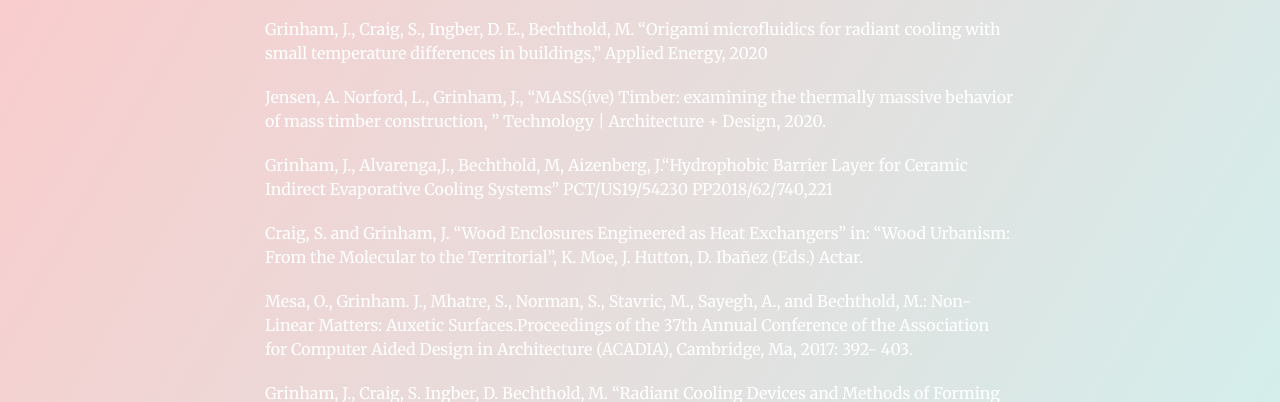
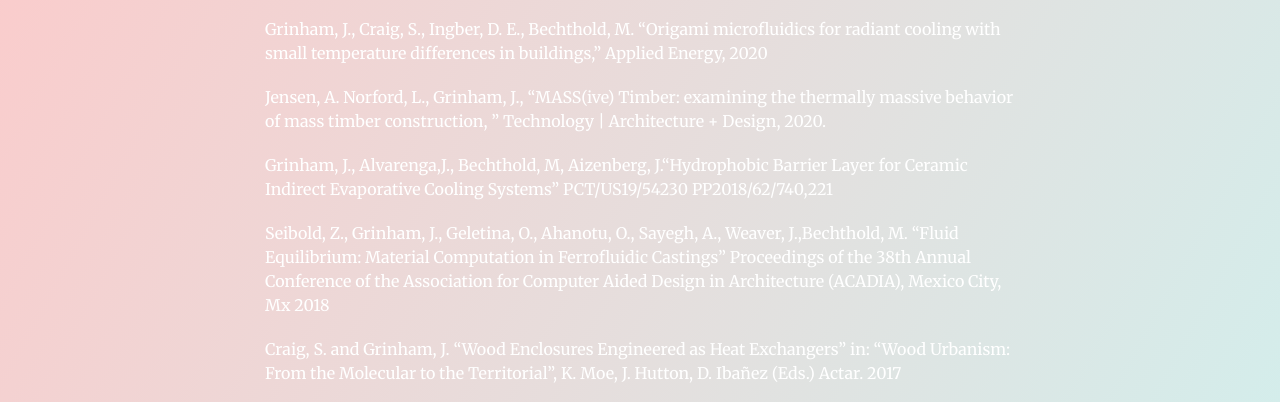
Before and after one commit to jgrinham/site, a website: page Publications/index.html in a window 1280 px wide. Shown: the part 395-797 px from the top of the page. Drawn offline with nearby package versions, Linux system fonts and the light colour scheme; files that its build step writes are made by us from their sources; files whose address does not match are found by name.

Commit message:
update
update

```diff
--- a/Publications/index.html
+++ b/Publications/index.html
@@ -100,7 +100,9 @@
 
                     <p class="text-faded-2 text-left">Grinham, J., Alvarenga,J., Bechthold, M, Aizenberg, J.“Hydrophobic Barrier Layer for Ceramic Indirect Evaporative Cooling Systems” PCT/US19/54230 PP2018/62/740,221</p>
 
-                    <p class="text-faded-2 text-left">Craig, S. and Grinham, J. “Wood Enclosures Engineered as Heat Exchangers” in: “Wood Urbanism: From the Molecular to the Territorial”, K. Moe, J. Hutton, D. Ibañez (Eds.) Actar.</p>
+                    <p class="text-faded-2 text-left">Seibold, Z., Grinham, J., Geletina, O., Ahanotu, O., Sayegh, A., Weaver, J.,Bechthold, M. “Fluid Equilibrium: Material Computation in Ferrofluidic Castings” Proceedings of the 38th Annual Conference of the Association for Computer Aided Design in Architecture (ACADIA), Mexico City, Mx 2018</p>
+
+                    <p class="text-faded-2 text-left">Craig, S. and Grinham, J. “Wood Enclosures Engineered as Heat Exchangers” in: “Wood Urbanism: From the Molecular to the Territorial”, K. Moe, J. Hutton, D. Ibañez (Eds.) Actar. 2017</p>
 
                     <p class="text-faded-2 text-left">Mesa, O., Grinham. J., Mhatre, S., Norman, S., Stavric, M., Sayegh, A., and Bechthold, M.: Non-Linear Matters: Auxetic Surfaces.Proceedings of the 37th Annual Conference of the Association for Computer Aided Design in Architecture (ACADIA), Cambridge, Ma, 2017: 392- 403.</p>
 
```
Also changed, not shown: 3 other files.
